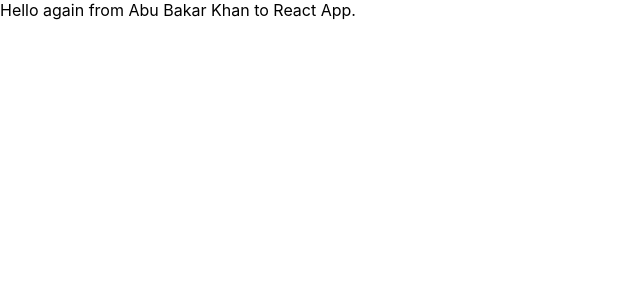
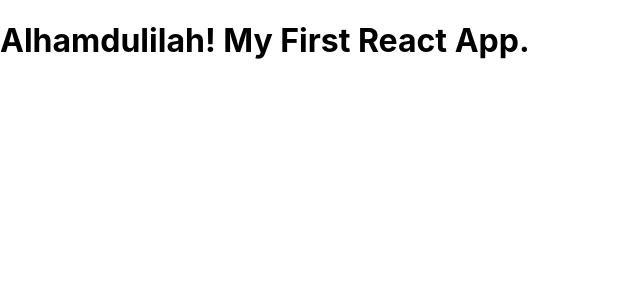
Before and after one commit to abkhan0791/bootcamp-react, a React (Create React App) app: page / in a window 1280 px wide. Shown: the top 300 px of the page, without its empty margins (0-640 px from the left). Built offline with nearby package versions, Linux system fonts and the light colour scheme.

Commit message:
checking status

```diff
--- a/src/App.js
+++ b/src/App.js
@@ -3,7 +3,7 @@
 function App() {
   return (
     <div>
-        Hello again from Abu Bakar Khan to React App.
+        <h1> Alhamdulilah! My First React App.</h1>
     </div>
   );
 }
```
